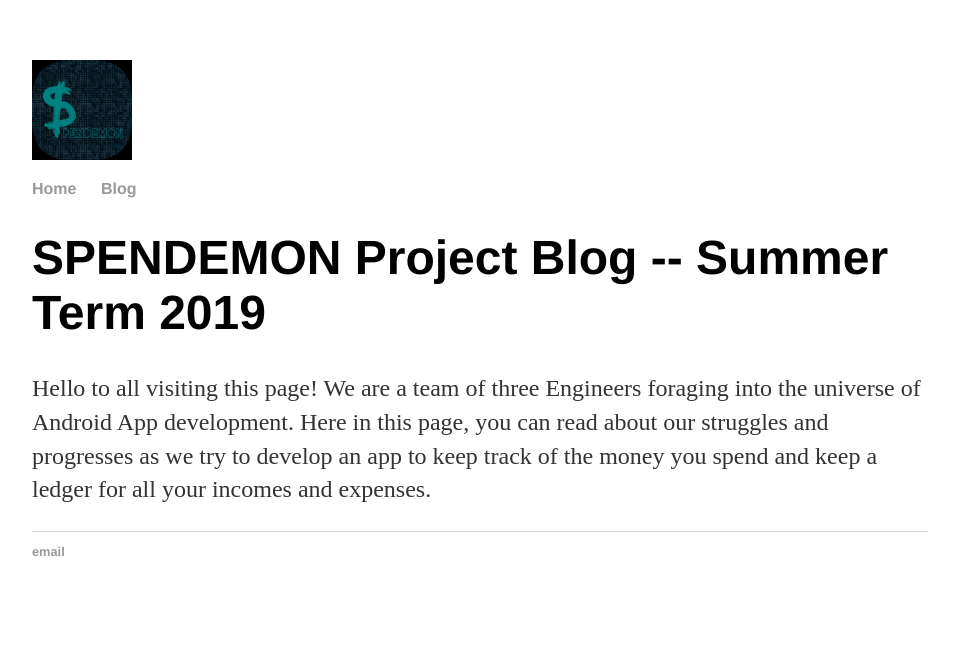
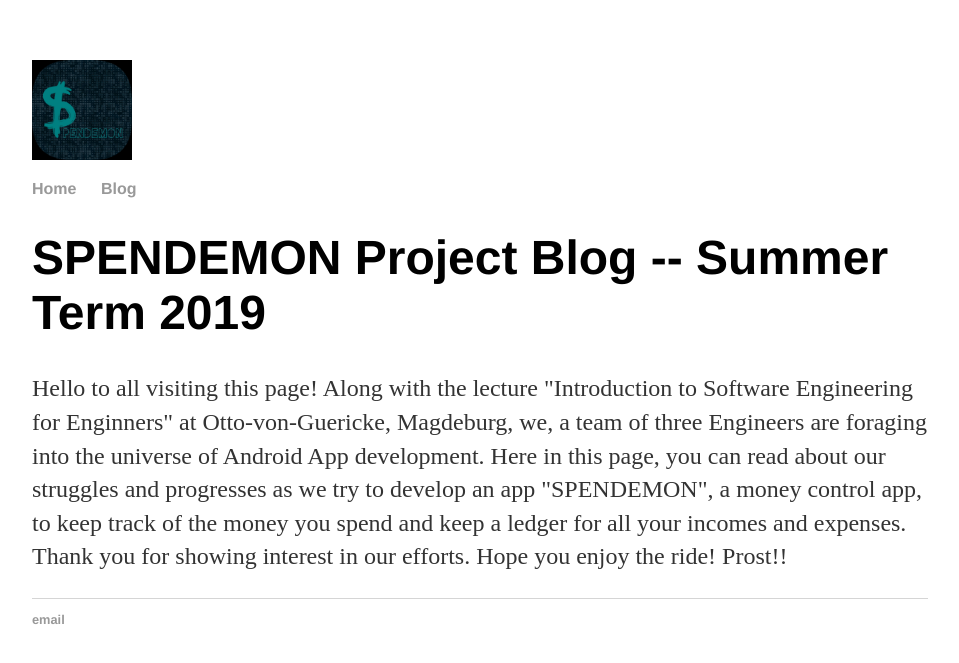
Before and after one commit to 785pavan/isee2019-SPENDEMON, a Jekyll site: the page built from docs/index.html, in a window 1280 px wide. Shown: the top 663 px of the page, without its empty margins (160-1119 px from the left). Built offline with Jekyll 4.4.1, drawn with Linux system fonts in a browser that asks for light colours; a file with an impossible date is left out.

Commit message:
Intro changed.

```diff
--- a/docs/index.html
+++ b/docs/index.html
@@ -4,9 +4,9 @@
 ---
 <div class="blurb">
 	<h1>SPENDEMON Project Blog -- Summer Term 2019</h1>
-	<p>Hello to all visiting this page! We are a team of three Engineers foraging into the universe of Android App development.
-Here in this page, you can read about our struggles and progresses as we try to develop an app to keep track of the money you spend
-and keep a ledger for all your incomes and expenses.</p>
+	<p>Hello to all visiting this page! Along with the lecture "Introduction to Software Engineering for Enginners" at Otto-von-Guericke, Magdeburg, we, a team of three Engineers are foraging into the universe of Android App development.
+Here in this page, you can read about our struggles and progresses as we try to develop an app "SPENDEMON", a money control app, to keep track of the money you spend
+and keep a ledger for all your incomes and expenses. Thank you for showing interest in our efforts. Hope you enjoy the ride! <font size = "5">Prost!!</font></p>
 <!-- old pages from SoSe 2017
 <ul>
 	<li><a href="https://dbse-teaching.github.io/isee2017-spur/" target="_blank">Blog of Team SPUR</a></li>
```
Also changed, not shown: docs/_posts/2019-04-14-ISEE-2019-Team-Presentation.md (added).
